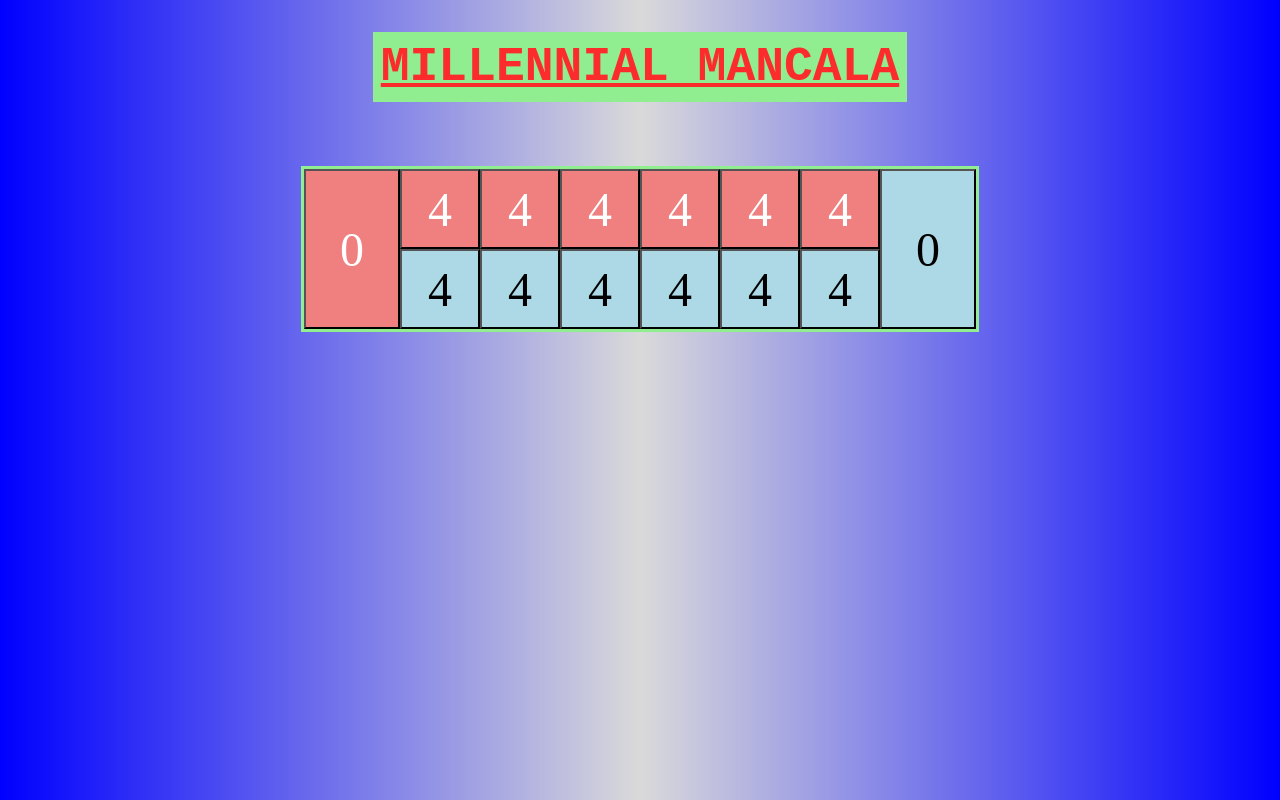
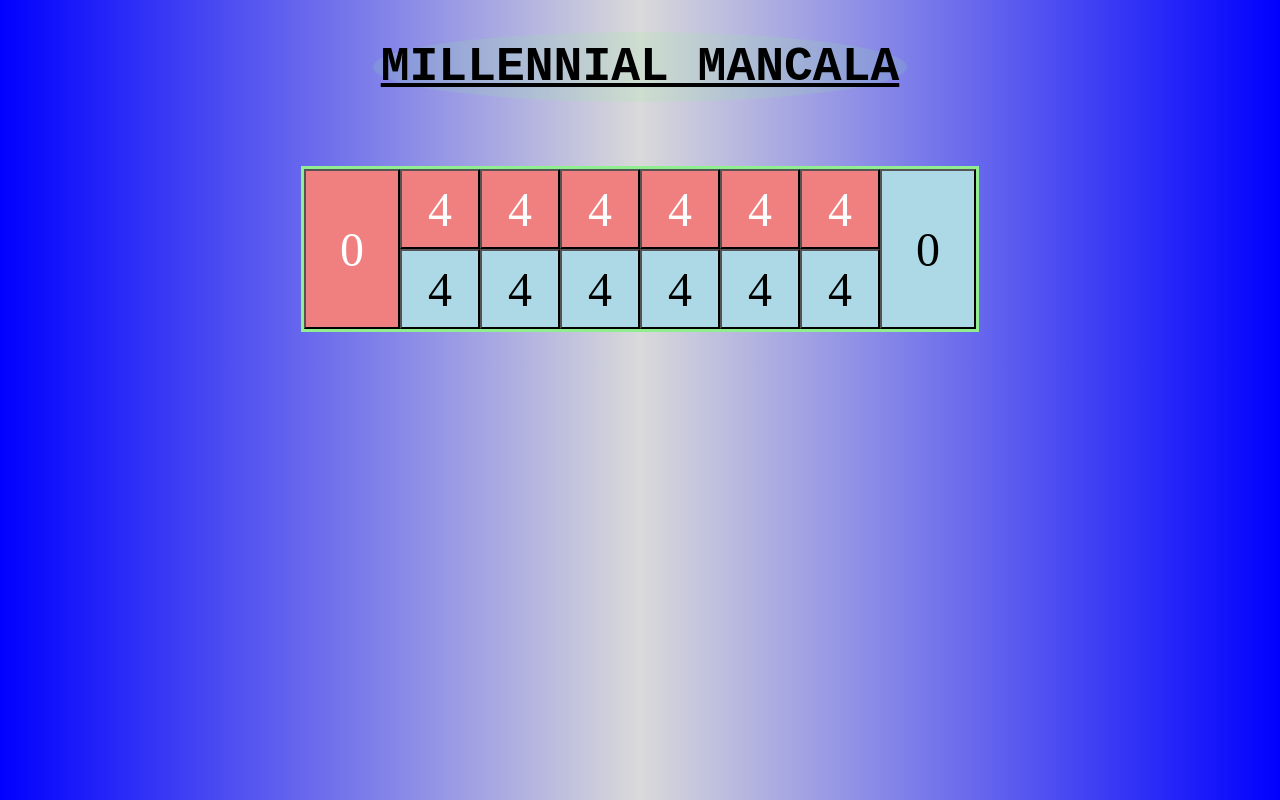
Before and after one commit to DrewDevero/A-Lot-A-Mancala, a plain HTML site: page docs/index.html in a window 1280 px wide. Drawn offline with Linux system fonts and the light colour scheme.

Commit message:
added more styling

```diff
--- a/docs/styles/style.css
+++ b/docs/styles/style.css
@@ -15,12 +15,13 @@ header {
 }
 header>h1 {
     text-transform: uppercase;
-    background: lightgreen;
-    color: rgb(252, 44, 44);
+    background: rgb(144, 238, 144, 0.15);
+    color: linear-gradient(90deg, rgb(76, 0, 255), rgba(3,4,5,0.15), rgb(76, 0, 255));
     text-decoration: underline;
     font-weight: bolder;
     font-size: 3rem;
     padding: 0.5rem;
+    border-radius: 50%;
 }
 section {
     display: flex;
```
